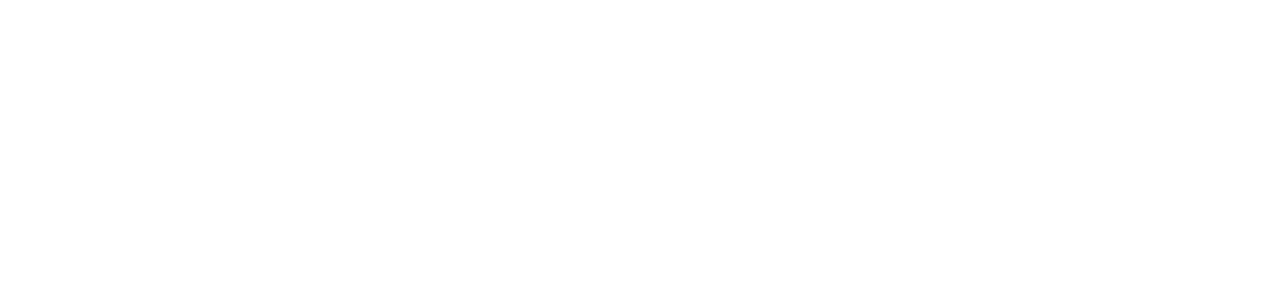
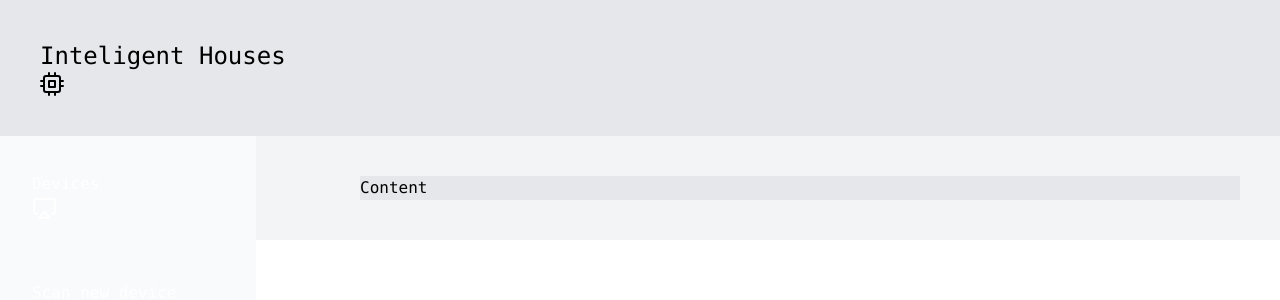
Before and after one commit to AlejandroMtz07/InteligentHouseFrontend, a React (Vite) app: page /home/scanner in a window 1280 px wide. Before the commit this address had no page. Shown: the top 300 px of the page. Built offline with nearby package versions, Linux system fonts and the light colour scheme.

Commit message:
feat(home): adding more routes

```diff
--- /dev/null
+++ b/src/Views/Devices/Devices.tsx
@@ -0,0 +1,7 @@
+
+
+export default function Devices() {
+  return (
+    <div>Devices</div>
+  )
+}
--- a/src/Views/ScanDevice/Scanner.tsx
+++ /dev/null
@@ -1,7 +0,0 @@
-
-
-export default function Scanner() {
-  return (
-    <div>Scanner</div>
-  )
-}
--- /dev/null
+++ b/src/Views/Scanner/Scanner.module.css
@@ -0,0 +1,5 @@
+@import "tailwindcss";
+
+.scanner_content{
+    @apply bg-gray-200 w-full ml-80
+}
--- /dev/null
+++ b/src/Views/Scanner/Scanner.tsx
@@ -0,0 +1,10 @@
+import style from './Scanner.module.css';
+
+export default function Scanner() {
+  return (
+    <div className={style.scanner_content}>
+      Content<br/>
+      {localStorage.getItem('token')}
+    </div>
+  )
+}
--- a/src/Views/SideBar/SideBar.tsx
+++ b/src/Views/SideBar/SideBar.tsx
@@ -11,7 +11,7 @@
                         <Link to={'/home/device'}>Devices<FiAirplay size={25} /></Link>
                     </li>
                     <li className={style.li_sidebar}>
-                        <Link to={'/home/device'}>Scan new device <FiCamera size={25} /></Link>
+                        <Link to={'/home/scanner'}>Scan new device <FiCamera size={25} /></Link>
                     </li>
                 </ul>
             </nav>
--- a/src/main.tsx
+++ b/src/main.tsx
@@ -4,7 +4,8 @@
 import { BrowserRouter, Route, Routes } from 'react-router-dom'
 import { Register } from './Views/Register/Register'
 import Home from './Views/Home/Home'
-import Scanner from './Views/ScanDevice/Scanner'
+import Scanner from './Views/Scanner/Scanner'
+import Devices from './Views/Devices/Devices'
 
 
 createRoot(document.getElementById('root')!).render(
@@ -14,7 +15,8 @@
         <Route path='/' element={<Login />} />
         <Route path='/register' element={<Register/>}/>
         <Route path='/home' element={<Home/>}>
-          <Route path='device' element={<Scanner/>}/>
+          <Route path='device' element={<Devices/>}/>
+          <Route path='scanner' element={<Scanner/>}/>
         </Route>
       </Routes>
     </BrowserRouter>
```
